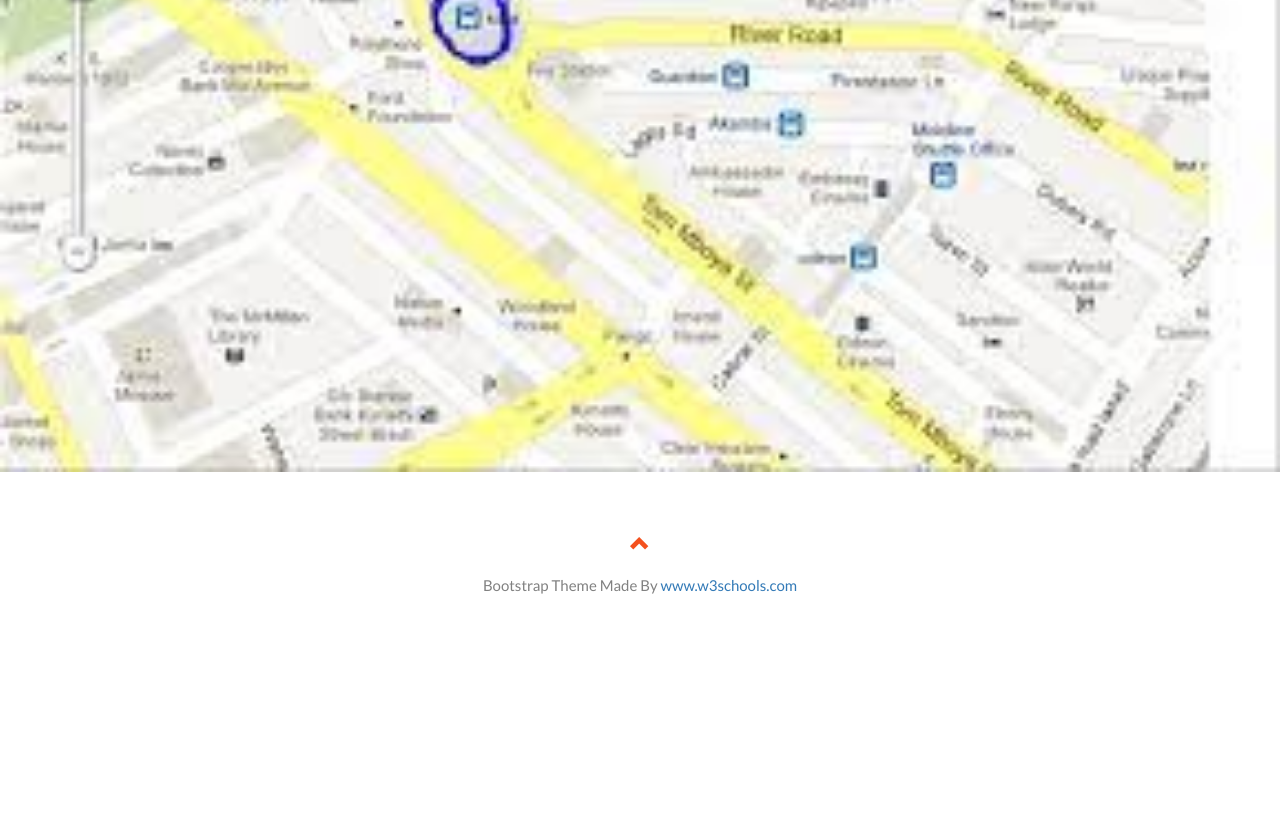
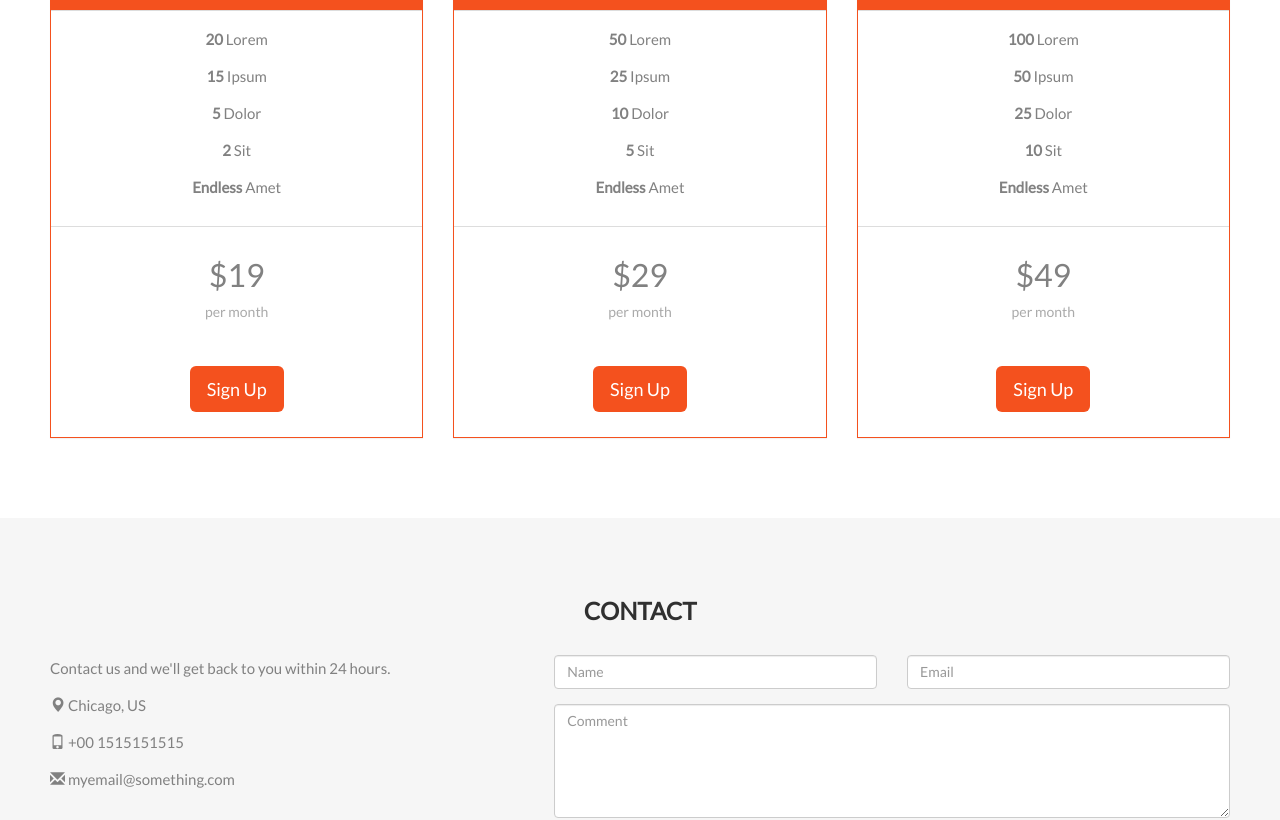
Before and after one commit to Paulinendemo/react1, a React (Create React App) app in the folder company-site/: page / in a window 1280 px wide. Shown: the part 1820-2640 px from the top of the page. Before the commit the page ends 2489 px from the top, so only its background shows below. Built offline with nearby package versions, Linux system fonts and the light colour scheme; the HTML template or start-up script is replaced by a standard one.

Commit message:
updated pricing and contact

```diff
--- a/company-site/public/index.html
+++ b/company-site/public/index.html
@@ -12,6 +12,8 @@
     <link rel="stylesheet" href="https://maxcdn.bootstrapcdn.com/bootstrap/3.4.1/css/bootstrap.min.css">
     <link href="https://fonts.googleapis.com/css?family=Montserrat" rel="stylesheet" type="text/css">
     <link href="https://fonts.googleapis.com/css?family=Lato" rel="stylesheet" type="text/css">
+    <script src="https://ajax.googleapis.com/ajax/libs/jquery/3.6.0/jquery.min.js"></script>
+    <script src="https://maxcdn.bootstrapcdn.com/bootstrap/3.4.1/js/bootstrap.min.js"></script>
     <link rel="apple-touch-icon" href="%PUBLIC_URL%/logo192.png" />
     <!--
       manifest.json provides metadata used when your web app is installed on a
--- a/company-site/src/App.js
+++ b/company-site/src/App.js
@@ -3,6 +3,8 @@ import './App.css';
 import './index.css'
 import Header from "./components/Header"
 import About from "./components/About";
+import Pricing from "./components/Pricing";
+import Contact from "./components/Contact";
 import Map from "./components/Map";
 import Footer from "./components/Footer";
 
@@ -12,6 +14,8 @@ function App() {
     <div>
       <Header/>
       <About/>
+      <Pricing />
+      <Contact />
       <Map />
       <Footer />
     </div>
--- a/company-site/src/components/Contact.js
+++ b/company-site/src/components/Contact.js
@@ -1,6 +1,6 @@
 import React from 'react'
 
-function Contact (){
+function ContactInfo (){
     return (
         <>
         <div id="contact" className="container-fluid bg-grey">
@@ -12,7 +12,7 @@ function Contact (){
       <p><span className="glyphicon glyphicon-phone"></span> +00 1515151515</p>
       <p><span className="glyphicon glyphicon-envelope"></span> myemail@something.com</p>
     </div>
-    <div className="col-sm-7 slideanim">
+    <div className="col-sm-7 ">
       <div className="row">
         <div className="col-sm-6 form-group">
           <input className="form-control" id="name" name="name" placeholder="Name" type="text" required/>
@@ -39,7 +39,9 @@ function Contact (){
 
 const Contact = () => {
   return (
-    <div>Contact</div>
+    <div>
+      <ContactInfo />
+    </div>
   )
 }
 
--- a/company-site/src/components/Pricing.js
+++ b/company-site/src/components/Pricing.js
@@ -1,6 +1,6 @@
 import React from 'react'
 
-function Pricing (){
+function PricingInfo (){
     return (
         <>
         <div id="pricing" className="container-fluid">
@@ -8,7 +8,7 @@ function Pricing (){
     <h2>Pricing</h2>
     <h4>Choose a payment plan that works for you</h4>
   </div>
-  <div className="row slideanim">
+  <div className="row ">
     <div className="col-sm-4 col-xs-12">
       <div className="panel panel-default text-center">
         <div className="panel-heading">
@@ -24,12 +24,12 @@ function Pricing (){
         <div className="panel-footer">
           <h3>$19</h3>
           <h4>per month</h4>
-          <button class="btn btn-lg">Sign Up</button>
+          <button className="btn btn-lg">Sign Up</button>
         </div>
       </div>
     </div>
     <div className="col-sm-4 col-xs-12">
-      <div class="panel panel-default text-center">
+      <div className="panel panel-default text-center">
         <div className="panel-heading">
           <h1>Pro</h1>
         </div>
@@ -76,7 +76,9 @@ function Pricing (){
 
 const Pricing = () => {
   return (
-    <div>Pricing</div>
+    <div>
+      <PricingInfo />
+    </div>
   )
 }
 
```
